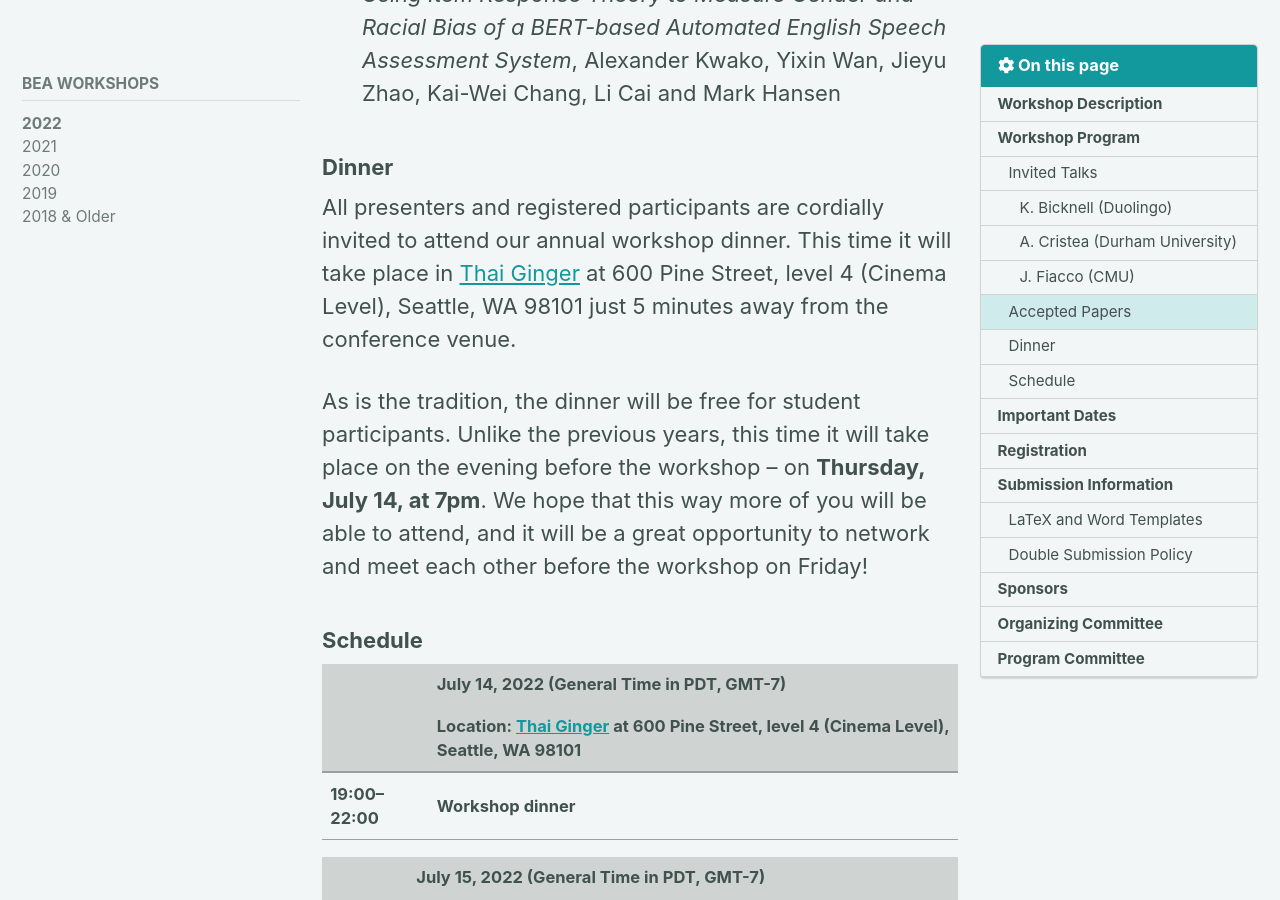
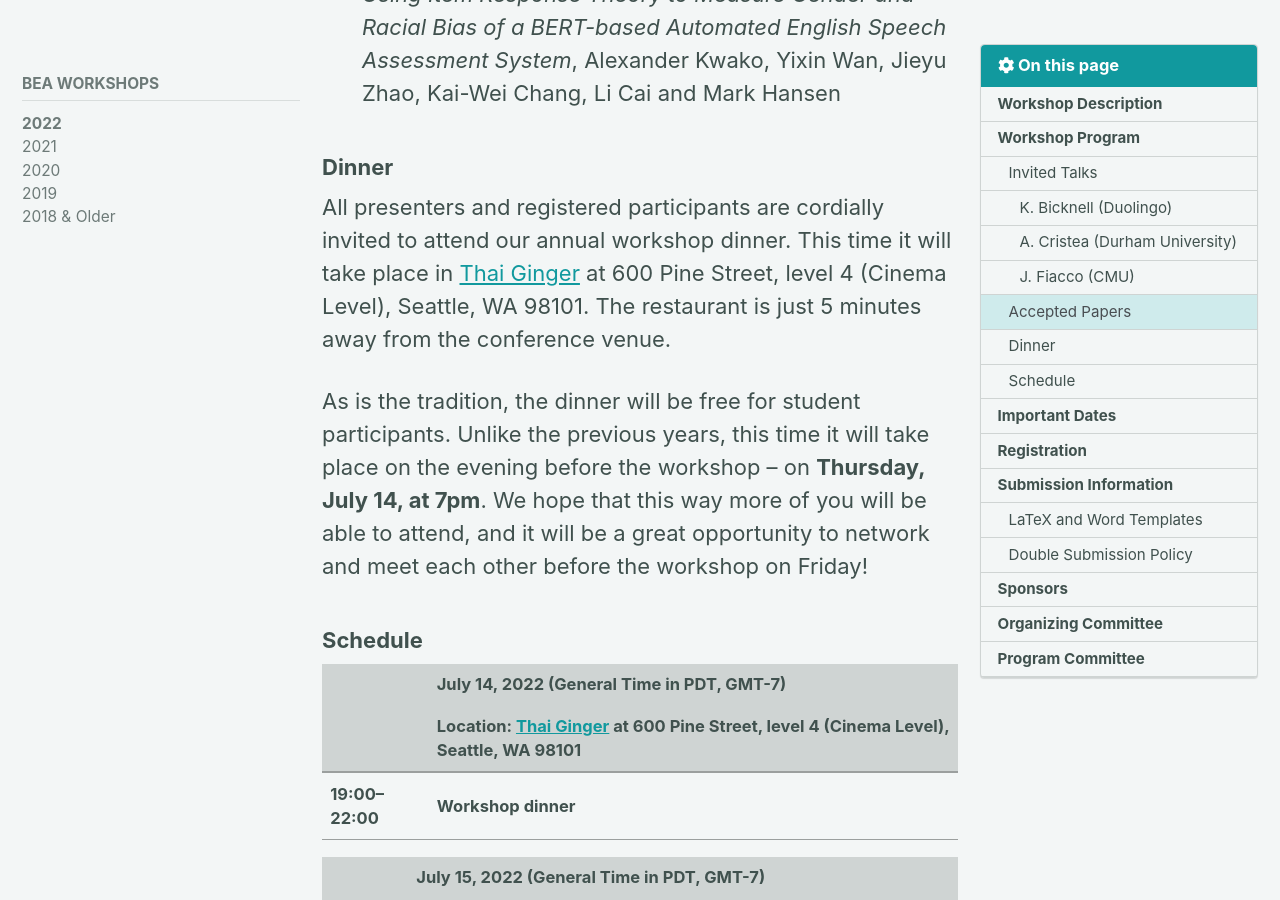
Before and after one commit to sigedu-org/website, a Jekyll site: the page built from _pages/bea/bea17.md, in a window 1280 px wide and 900 px high, scrolled down 9404 px. Built offline with Jekyll 4.4.1, drawn with Linux system fonts in a browser that asks for light colours; cached includes are drawn as plain includes; nearby versions of some CDN libraries.

Commit message:
Fixed minor issues with schedule

```diff
--- a/_pages/bea/bea17.md
+++ b/_pages/bea/bea17.md
@@ -169,7 +169,7 @@ We received 66 submissions and accepted 31 papers (acceptance rate: 47%).
 
 ### Dinner
 
-All presenters and registered participants are cordially invited to attend our annual workshop dinner. This time it will take place in [Thai Ginger](https://thaiginger.com/) at 600 Pine Street, level 4 (Cinema Level), Seattle, WA 98101 just 5 minutes away from the conference venue.
+All presenters and registered participants are cordially invited to attend our annual workshop dinner. This time it will take place in [Thai Ginger](https://thaiginger.com/) at 600 Pine Street, level 4 (Cinema Level), Seattle, WA 98101. The restaurant is just 5 minutes away from the conference venue.
 
 As is the tradition, the dinner will be free for student participants. Unlike the previous years, this time it will take place on the evening before the workshop – on **Thursday, July 14, at 7pm**. We hope that this way more of you will be able to attend, and it will be a great opportunity to network and meet each other before the workshop on Friday!
 
@@ -193,8 +193,7 @@ As is the tradition, the dinner will be free for student participants. Unlike th
 | 11:20–11:40 | *Automatically Detecting Reduced-formed English Pronunciations by Using Deep Learning* (Lei Chen, Chenglin Jiang, Yiwei Gu, Yang Liu and Jiahong Yuan) – In person |
 | 11:40–12:00 | *Educational Multi-Question Generation for Reading Comprehension* (Manav Rathod, Tony Tu and Katherine Stasaski) – In person |
 | **12:00–13:30** | **Lunch** |
-| **13:30–15:00** | **Poster Sessions** |
-|                 | **Location:** Regency ballroom / GatherTown |
+| **13:30–15:00** | **Poster Sessions** <br> **Location:** Regency ballroom / GatherTown |
 | 13:30–14:15 | Poster Session A |
 | |	*Using Item Response Theory to Measure Gender and Racial Bias of a BERT-based Automated English Speech Assessment System* (Alexander Kwako, Yixin Wan, Jieyu Zhao, Kai-Wei Chang, Li Cai and Mark Hansen) – Remote |
 | | *Mitigating Learnerese Effects for CEFR Classification* (Rricha Jalota, Peter Bourgonje, Jan van Sas and Huiyan Huang) – In person |
```
